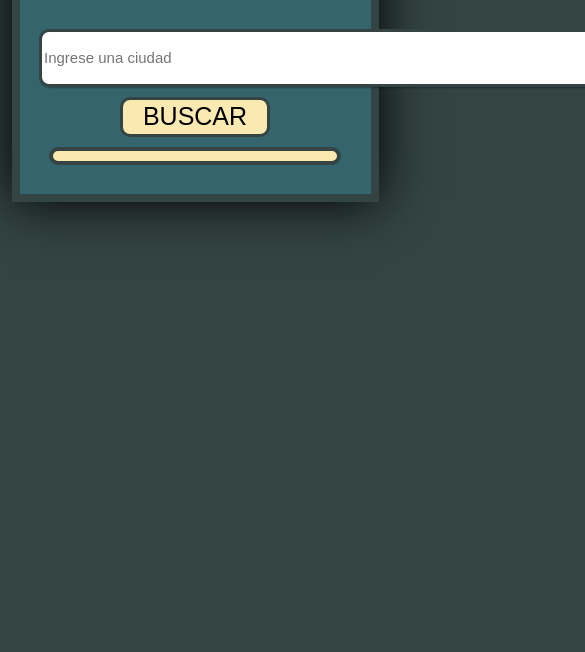
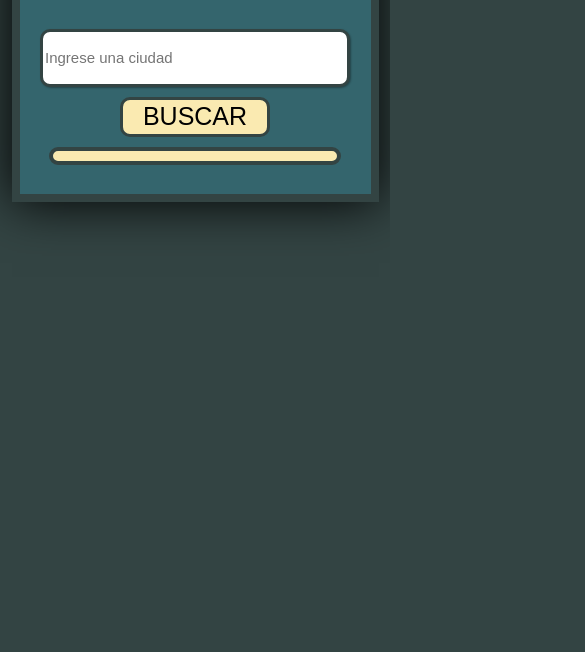
Before and after one commit to YukitsuneBlehhh/weather-app-page, a plain HTML site: page index.html in a window 390 px wide. Shown: the part 202-854 px from the top of the page, 585 px wide, since content can reach past the window. Drawn offline with Linux system fonts and the light colour scheme; a web font is replaced by a local one.

Commit message:
Update style.css

```diff
--- a/style.css
+++ b/style.css
@@ -33,7 +33,6 @@ h1 {
 input[type="text"] {
     height: 50px;
     width: 800px;
-    max-width: 800px;
     border: 3px solid #334443;
     border-radius: 10px;
     margin-top: 10px;
@@ -62,7 +61,9 @@ input[type="text"] {
     border: 4px solid #334443;
 }
 
-h2, p, img {
+h2,
+p,
+img {
     font-size: 26px;
     margin: 1px;
     opacity: 1;
@@ -72,3 +73,19 @@ img {
     background-color: #33444349;
     border-radius: 15px;
 }
+
+@media (max-width: 768px) {
+
+    input[type="text"] {
+        width: 300px;
+    }
+
+}
+
+@media (max-width: 480px) {
+
+    input[type="text"] {
+        width: 300px;
+    }
+
+}
```
Lines whose indentation alone changed are shown as unchanged.
